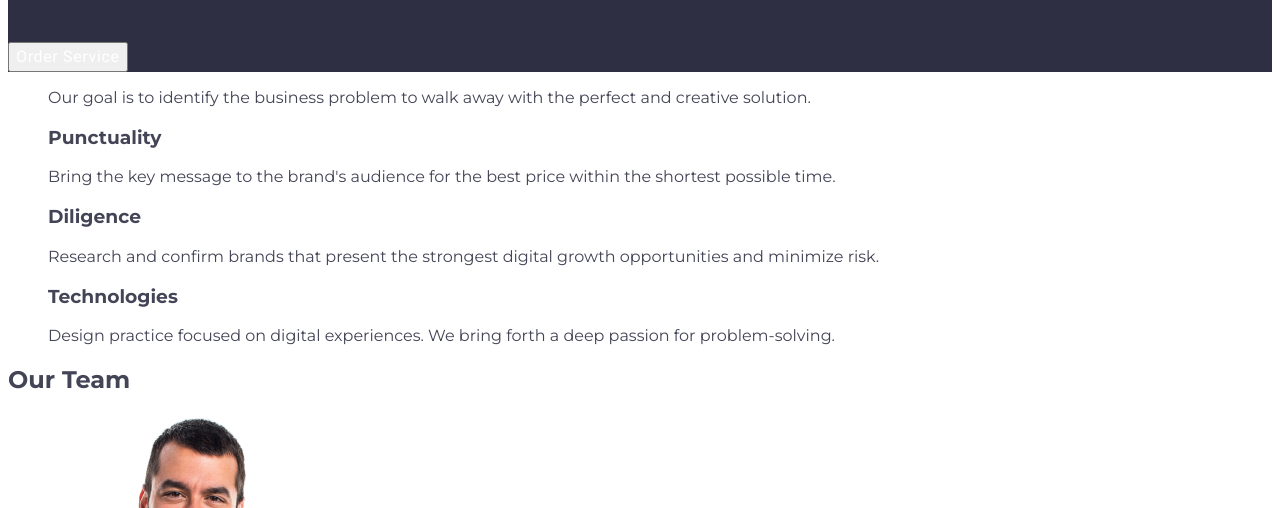
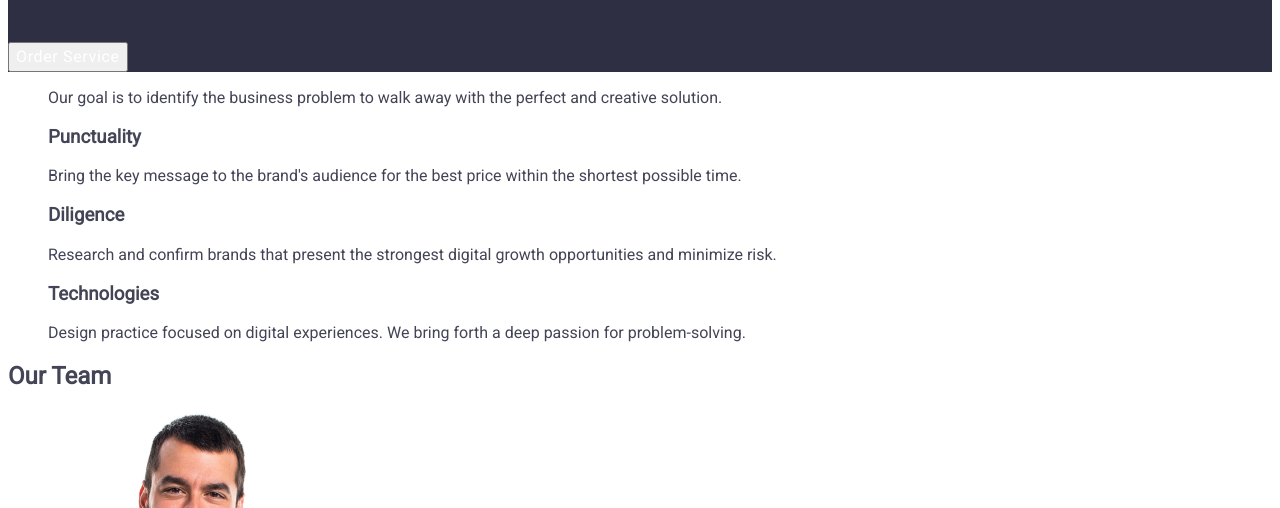
Before and after one commit to Makaka449/goit-markup-hw-02, a plain HTML site: page index.html in a window 1280 px wide. Shown: the part 292-800 px from the top of the page. Drawn offline with Linux system fonts and the light colour scheme.

Commit message:
Update styles.css

```diff
--- a/css/styles.css
+++ b/css/styles.css
@@ -1,6 +1,6 @@
 
 body{
-    font-family: 'Montserrat',"Roboto", sans-serif;
+    font-family: "Roboto", sans-serif;
     color: #434455;
     background-color: #FFFFFF;
 }
```
